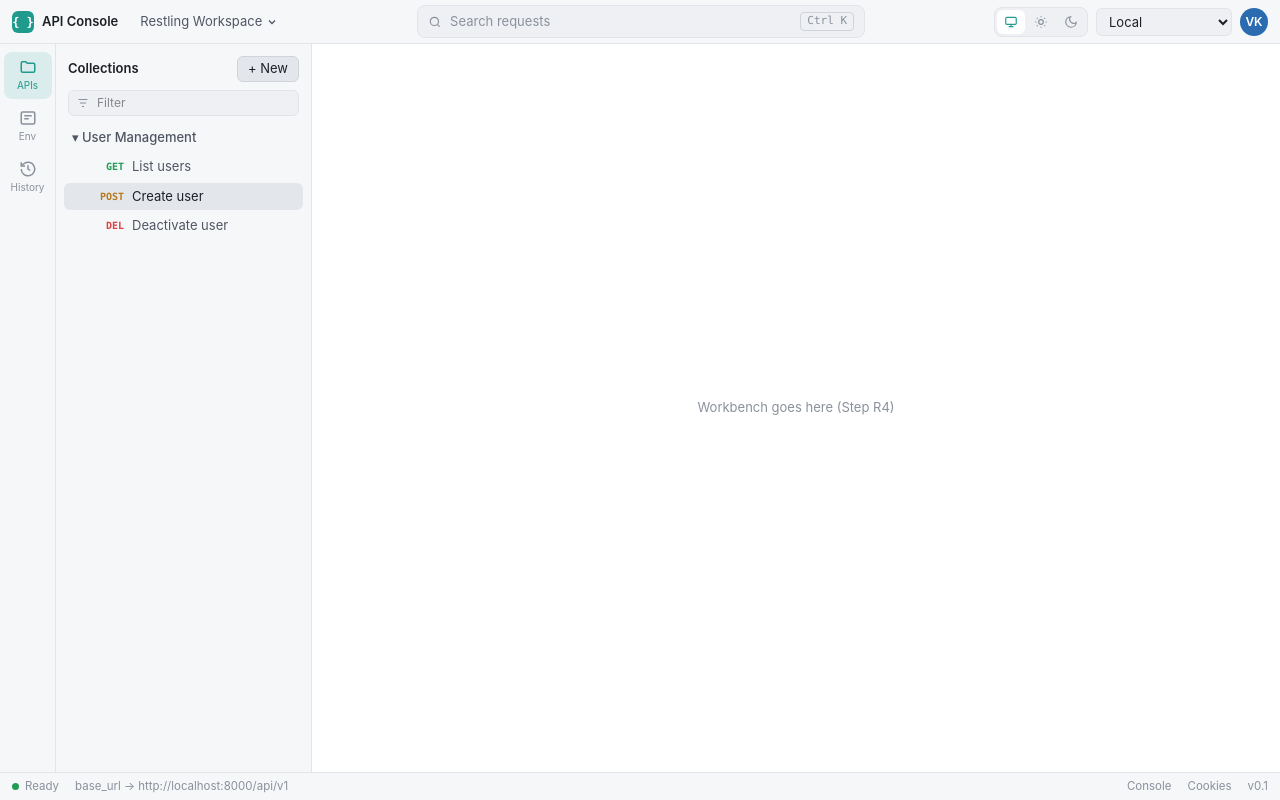
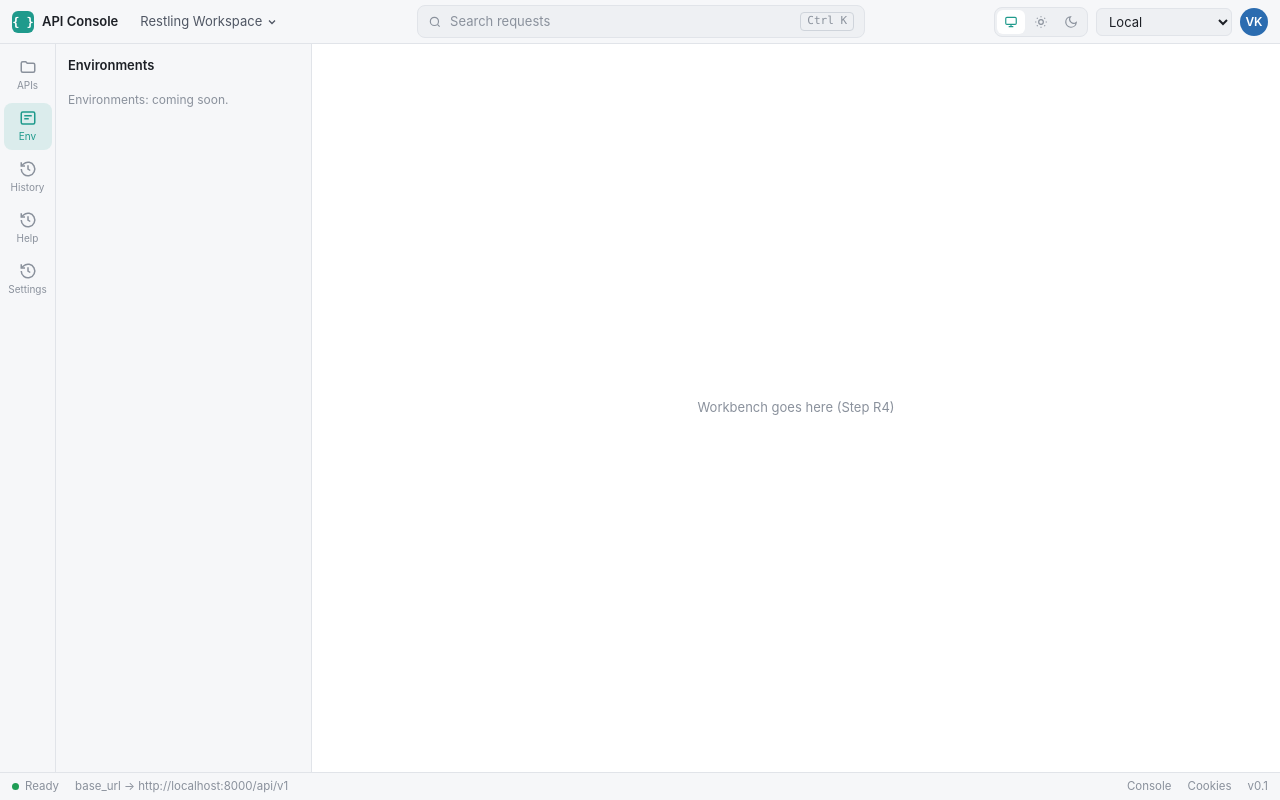
Before and after one commit to velukuberan/theme-react, a React app: page / in a window 1280 px wide. Both pictures are taken after a click on the button "Env". Built offline with nearby package versions, Linux system fonts and the light colour scheme.

Commit message:
Sidebar: toggle via icon rail, mobile drawer with section tabs, pointer cursor on buttons

```diff
--- a/src/App.tsx
+++ b/src/App.tsx
@@ -1,18 +1,30 @@
-import { IconRail } from "./components/layout/IconRail";
+import { useEffect, useRef, useState } from "react";
+import { IconRail, type View } from "./components/layout/IconRail";
 import { Sidebar } from "./components/layout/Sidebar";
 import { StatusBar } from "./components/layout/StatusBar";
 import { TopBar } from "./components/layout/TopBar";
 
 export function App() {
+  const [view, setView] = useState<View | null>(() =>
+    window.matchMedia("(min-width: 1024px)").matches ? "apis" : null
+  );
+
+  // Remember the last open section so the hamburger reopens it
+  const lastView = useRef<View>("apis");
+  useEffect(() => {
+    if (view) lastView.current = view;
+  }, [view]);
+
+  const toggleView = (v: View) => setView((cur) => (cur === v ? null : v));
+  const toggleMenu = () => setView((cur) => (cur ? null : lastView.current));
+
   return (
     <div className="grid h-dvh grid-cols-1 grid-rows-[auto_1fr_auto] overflow-hidden">
-      <TopBar />
+      <TopBar onMenuClick={toggleMenu} />
 
       <div className="relative flex min-h-0">
-        <IconRail />
-        <Sidebar />
-
-        {/* Workbench components come in Step R4 */}
+        <IconRail active={view} onSelect={toggleView} />
+        <Sidebar view={view} onChangeView={setView} onClose={() => setView(null)} />
         <main className="flex min-w-0 flex-1 flex-col">
           <div className="grid flex-1 place-items-center p-6 text-center text-fg-subtle">
             Workbench goes here (Step R4)
--- a/src/components/layout/IconRail.tsx
+++ b/src/components/layout/IconRail.tsx
@@ -1,24 +1,35 @@
 import type { ComponentType, SVGProps } from "react";
 import { EnvIcon, FolderIcon, HistoryIcon } from "../icons";
 
-const ITEMS: { label: string; Icon: ComponentType<SVGProps<SVGSVGElement>>; current?: boolean }[] = [
-  { label: "APIs", Icon: FolderIcon, current: true },
-  { label: "Env", Icon: EnvIcon },
-  { label: "History", Icon: HistoryIcon },
+export type View = "apis" | "env" | "history" | "help" | "settings";
+
+export const SECTIONS: { id: View; label: string; Icon: ComponentType<SVGProps<SVGSVGElement>> }[] = [
+  { id: "apis", label: "APIs", Icon: FolderIcon },
+  { id: "env", label: "Env", Icon: EnvIcon },
+  { id: "history", label: "History", Icon: HistoryIcon },
+  { id: "help", label: "Help", Icon: HistoryIcon },
+  { id: "settings", label: "Settings", Icon: HistoryIcon },
 ];
 
-export function IconRail() {
+type Props = {
+  active: View | null;
+  onSelect: (view: View) => void;
+};
+
+export function IconRail({ active, onSelect }: Props) {
   return (
     <nav
       aria-label="Sections"
       className="hidden w-14 shrink-0 flex-col items-center gap-1 border-r border-line bg-surface py-2 md:flex"
     >
-      {ITEMS.map(({ label, Icon, current }) => (
+      {SECTIONS.map(({ id, label, Icon }) => (
         <button
-          key={label}
+          key={id}
           type="button"
-          aria-current={current ? "page" : undefined}
-          className="flex w-12 flex-col items-center gap-0.5 rounded-lg py-1.5 text-[10px] text-fg-subtle hover:bg-surface-2 hover:text-fg aria-[current=page]:bg-accent-soft aria-[current=page]:text-accent"
+          onClick={() => onSelect(id)}
+          aria-pressed={active === id}
+          aria-current={active === id ? "page" : undefined}
+          className="flex w-12 cursor-pointer flex-col items-center gap-0.5 rounded-lg py-1.5 text-[10px] text-fg-subtle hover:bg-surface-2 hover:text-fg aria-[current=page]:bg-accent-soft aria-[current=page]:text-accent"
         >
           <Icon className="size-[18px]" />
           {label}
--- a/src/components/layout/Sidebar.tsx
+++ b/src/components/layout/Sidebar.tsx
@@ -1,47 +1,94 @@
-import { FilterIcon } from "../icons";
+import { ChevronDownIcon, FilterIcon } from "../icons";
 import { MethodBadge, type HttpMethod } from "../MethodBadge";
+import { SECTIONS, type View } from "./IconRail";
 
-/** Static placeholder items: this is UI only, so the list is just display content. */
 const ITEMS: { method: HttpMethod; name: string; active?: boolean }[] = [
   { method: "GET", name: "List users" },
   { method: "POST", name: "Create user", active: true },
   { method: "DELETE", name: "Deactivate user" },
 ];
 
-export function Sidebar() {
+const TITLES: Record<View, string> = {
+  apis: "Collections",
+  env: "Environments",
+  history: "History",
+};
+
+type Props = {
+  view: View | null; // null = collapsed
+  onChangeView: (view: View) => void;
+  onClose: () => void;
+};
+
+export function Sidebar({ view, onChangeView, onClose }: Props) {
+  const open = view !== null;
+  const title = view ? TITLES[view] : "";
+
   return (
     <>
-      {/* Backdrop: only visible while the drawer is open below lg (wired up in Step R3) */}
-      <div data-open="false" className="fixed inset-0 z-30 hidden bg-black/40 data-[open=true]:block lg:hidden" />
+      {/* Backdrop: only below lg, only while open */}
+      <div
+        data-open={open}
+        onClick={onClose}
+        className="fixed inset-0 z-30 hidden bg-black/40 max-lg:data-[open=true]:block"
+      />
 
-      {/* A slide-in drawer below lg, a normal column from lg up */}
       <aside
         id="sidebar"
-        data-open="false"
-        aria-label="Collections"
-        className="fixed inset-y-0 left-0 z-40 flex w-72 -translate-x-full flex-col border-r border-line bg-surface shadow-xl transition-transform duration-200 data-[open=true]:translate-x-0 lg:static lg:z-auto lg:w-64 lg:translate-x-0 lg:shadow-none"
+        data-open={open}
+        aria-label={title || "Sidebar"}
+        className="fixed inset-y-0 left-0 z-40 flex w-72 -translate-x-full flex-col border-r border-line bg-surface shadow-xl transition-transform duration-200 data-[open=true]:translate-x-0 lg:static lg:z-auto lg:w-64 lg:translate-x-0 lg:shadow-none lg:data-[open=false]:hidden"
       >
+        {/* Section tabs: mobile only, since the icon rail is hidden below md */}
+        <div
+        role="tablist"
+        aria-label="Sections"
+        className="mx-3 mt-3 mb-1 grid grid-cols-3 gap-1.5 rounded-lg bg-surface-2 p-1.5 md:hidden"
+        >
+        {SECTIONS.map(({ id, label, Icon }) => (
+            <button
+            key={id}
+            type="button"
+            role="tab"
+            aria-selected={view === id}
+            onClick={() => onChangeView(id)}
+            className="flex items-center justify-center gap-1.5 rounded-md border border-line/60 py-1.5 text-xs text-fg-subtle hover:bg-surface hover:text-fg aria-selected:border-transparent aria-selected:bg-surface aria-selected:text-accent aria-selected:shadow-sm"
+            >
+            <Icon className="size-4" />
+            {label}
+            </button>
+        ))}
+        </div>
+
         <div className="flex items-center gap-2 px-3 pt-3 pb-2">
-          <h2 className="flex-1 font-semibold">Collections</h2>
+          <h2 className="flex-1 font-semibold">{title}</h2>
+          {view === "apis" && (
             <button type="button" className="rounded-md border border-line-strong bg-surface-3 px-2.5 py-0.5 hover:border-accent">
               + New
             </button>
+          )}
           <button
             type="button"
             aria-label="Close sidebar"
+            onClick={onClose}
             className="grid size-7 place-items-center rounded-md text-fg-subtle hover:bg-surface-2 hover:text-fg lg:hidden"
           >
             ✕
           </button>
         </div>
 
+        {view === "apis" && (
+          <>
             <label className="mx-3 mb-2 flex items-center gap-2 rounded-md border border-line bg-surface-2 px-2 py-1 text-fg-subtle">
               <FilterIcon className="size-3" />
               <input placeholder="Filter" className="min-w-0 flex-1 bg-transparent text-xs text-fg outline-none" />
             </label>
 
             <nav aria-label="Requests" className="flex-1 space-y-0.5 overflow-y-auto px-2 pb-3">
-          <div className="px-2 py-1 font-medium text-fg-muted">▾ User Management</div>
+              <div className="flex items-center gap-1.5 px-2 py-1 font-medium text-fg-muted">
+                <ChevronDownIcon className="size-3.5 shrink-0" />
+                User Management
+              </div>
               {ITEMS.map(({ method, name, active }) => (
                 <a
                   key={name}
@@ -54,6 +101,33 @@ export function Sidebar() {
                 </a>
               ))}
             </nav>
+          </>
+        )}
+
+        {view !== null && view !== "apis" && (
+          <p className="px-3 py-2 text-xs text-fg-subtle">{title}: coming soon.</p>
+        )}
+
+        {/* Items the top bar hides on small screens */}
+        <div className="mt-auto space-y-2 border-t border-line p-3 md:hidden">
+          <button
+            type="button"
+            className="flex w-full items-center justify-between rounded-md px-2.5 py-1.5 text-fg-muted hover:bg-surface-2 hover:text-fg"
+          >
+            Restling Workspace
+            <ChevronDownIcon className="size-3" />
+          </button>
+
+          <select
+            aria-label="Environment"
+            defaultValue="local"
+            className="w-full rounded-md border border-line bg-surface-2 px-2 py-1.5 text-fg outline-none focus:border-accent sm:hidden"
+          >
+            <option value="local">Local</option>
+            <option value="staging">Staging</option>
+            <option value="none">No environment</option>
+          </select>
+        </div>
       </aside>
     </>
   );
--- a/src/components/layout/TopBar.tsx
+++ b/src/components/layout/TopBar.tsx
@@ -1,12 +1,15 @@
 import { ThemeSwitcher } from "../ThemeSwitcher";
 import { ChevronDownIcon, MenuIcon, SearchIcon } from "../icons";
 
-export function TopBar() {
+type Props = { onMenuClick: () => void };
+
+export function TopBar({ onMenuClick }: Props) {
   return (
     <header className="flex h-11 items-center gap-2 border-b border-line bg-surface px-2 sm:gap-3 sm:px-3">
       {/* Menu button: only below lg, opens the sidebar drawer (wired up in Step R3) */}
       <button
         type="button"
+        onClick={onMenuClick}
         aria-controls="sidebar"
         aria-label="Open sidebar"
         className="grid size-8 place-items-center rounded-md text-fg-muted hover:bg-surface-2 hover:text-fg lg:hidden"
--- a/src/styles/utilities.css
+++ b/src/styles/utilities.css
@@ -5,3 +5,11 @@
     display: none;
   }
 }
+
+/* Tailwind v4 resets buttons to cursor: default; restore the hand cursor app-wide. */
+@layer base {
+  button:not(:disabled),
+  [role="button"]:not(:disabled) {
+    cursor: pointer;
+  }
+}
```
Lines whose indentation alone changed are shown as unchanged.
